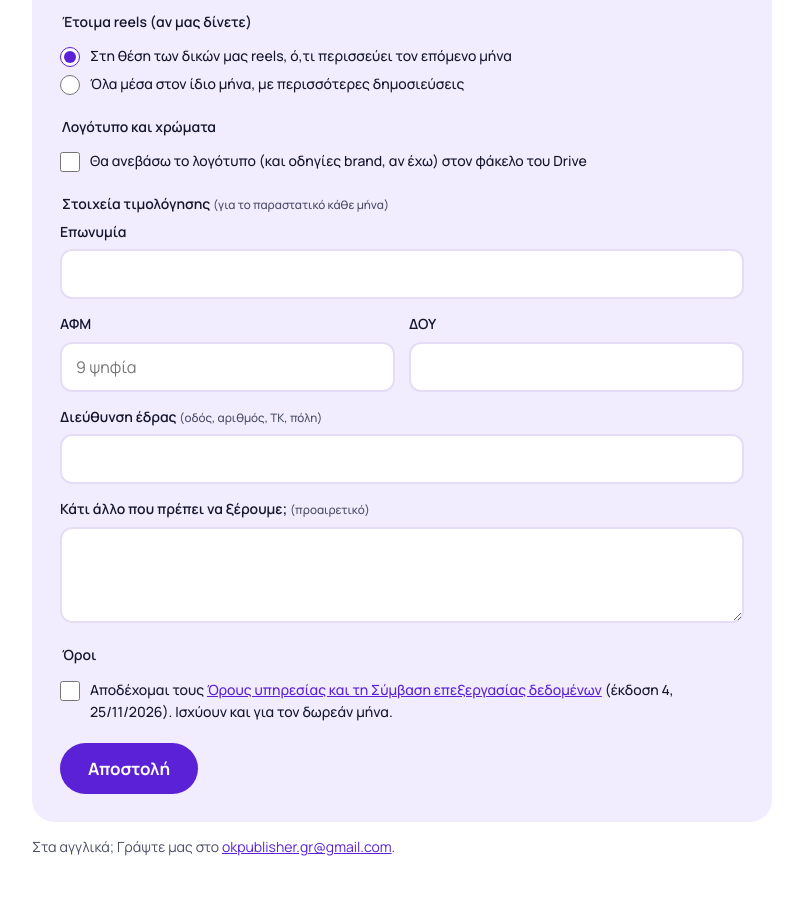
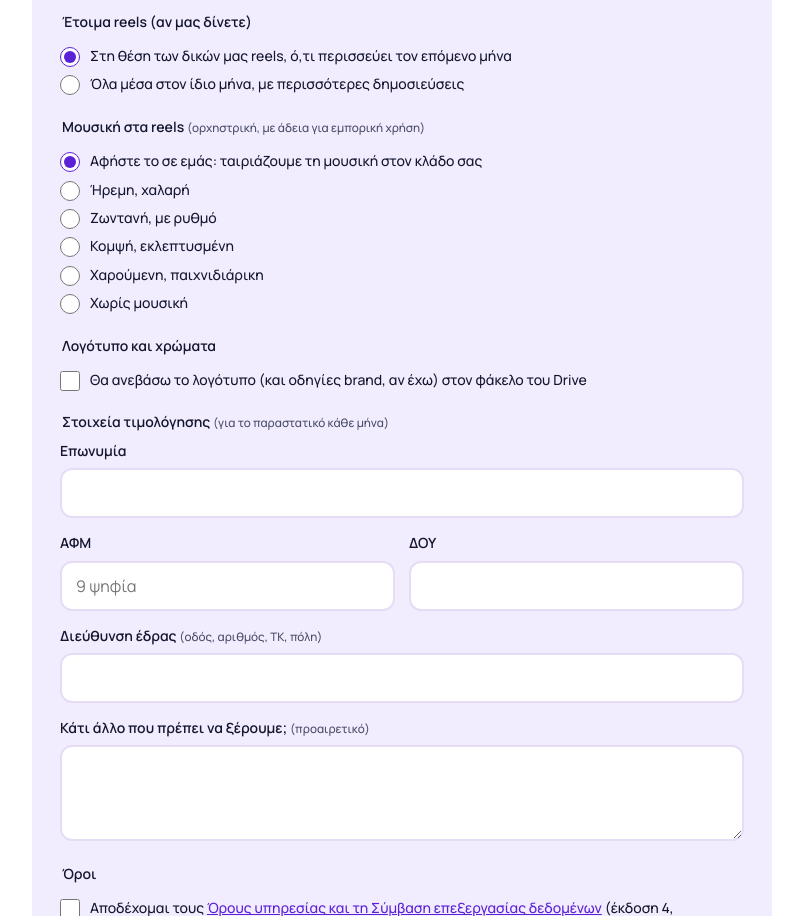
Before and after one commit to okpublisher/okpublisher.github.io, a plain HTML site: page setup.html in a window 1280 px wide. Shown: the part 2665-3581 px from the top of the page, without its empty margins (238-1041 px from the left). Drawn offline with Linux system fonts and the light colour scheme.

Commit message:
Σετάρισμα: ερώτηση «Μουσική στα reels» (αφήστε το σε εμάς / ήρεμη / ζωντανή / κομψή / χαρούμενη / χωρίς μουσική)
Co-Authored-By: Claude Opus 5.5 <noreply@anthropic.com>
Claude-Session: https://claude.ai/code/session_01P9KYHy2T2dzptfyXQdr2km

```diff
--- a/setup.html
+++ b/setup.html
@@ -104,6 +104,14 @@ legend small{font-weight:500;color:var(--mut)}
     <label class="opt"><input type="radio" name="reels" value="στις θέσεις των reels" checked> Στη θέση των δικών μας reels, ό,τι περισσεύει τον επόμενο μήνα</label>
     <label class="opt"><input type="radio" name="reels" value="όλα μέσα στον μήνα"> Όλα μέσα στον ίδιο μήνα, με περισσότερες δημοσιεύσεις</label>
   </fieldset>
+  <fieldset class="w"><legend>Μουσική στα reels <small>(ορχηστρική, με άδεια για εμπορική χρήση)</small></legend>
+    <label class="opt"><input type="radio" name="music" value="αφήστε το σε εμάς" checked> Αφήστε το σε εμάς: ταιριάζουμε τη μουσική στον κλάδο σας</label>
+    <label class="opt"><input type="radio" name="music" value="Ήρεμη"> Ήρεμη, χαλαρή</label>
+    <label class="opt"><input type="radio" name="music" value="Ζωντανή"> Ζωντανή, με ρυθμό</label>
+    <label class="opt"><input type="radio" name="music" value="Κομψή"> Κομψή, εκλεπτυσμένη</label>
+    <label class="opt"><input type="radio" name="music" value="Χαρούμενη"> Χαρούμενη, παιχνιδιάρικη</label>
+    <label class="opt"><input type="radio" name="music" value="Χωρίς μουσική"> Χωρίς μουσική</label>
+  </fieldset>
   <fieldset class="w"><legend>Λογότυπο και χρώματα</legend>
     <label class="opt"><input type="checkbox" name="logo" value="ναι"> Θα ανεβάσω το λογότυπο (και οδηγίες brand, αν έχω) στον φάκελο του Drive</label>
   </fieldset>
```
